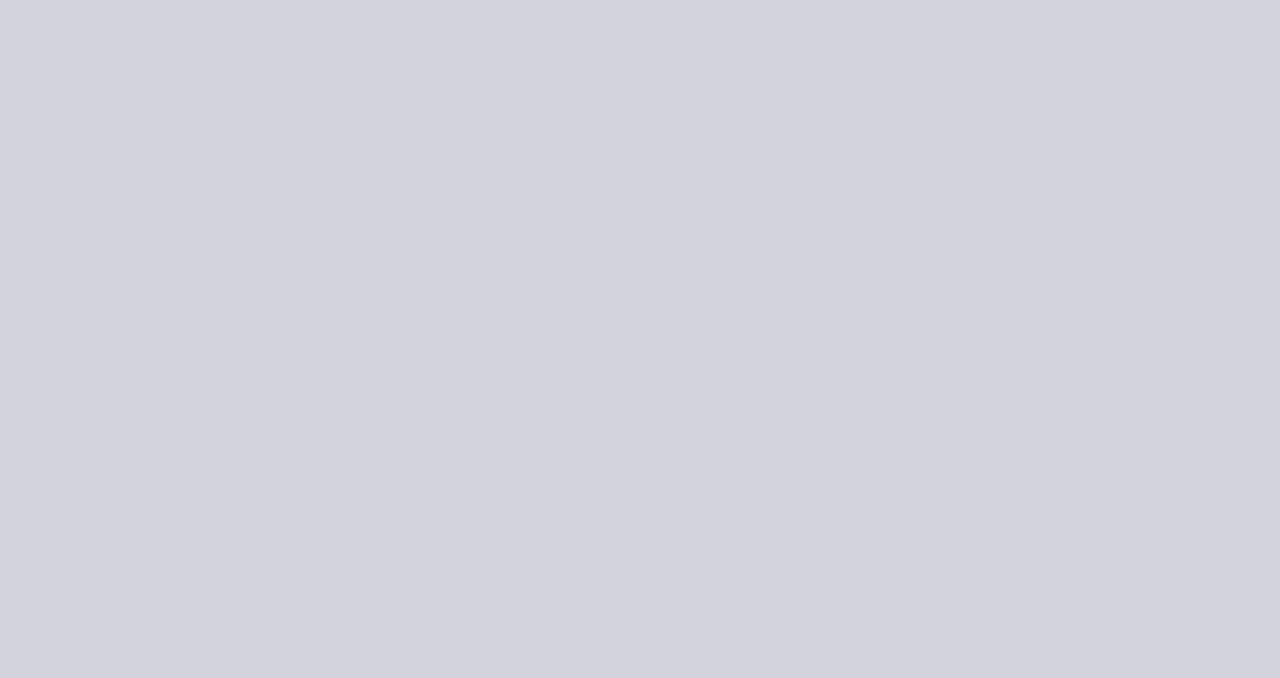
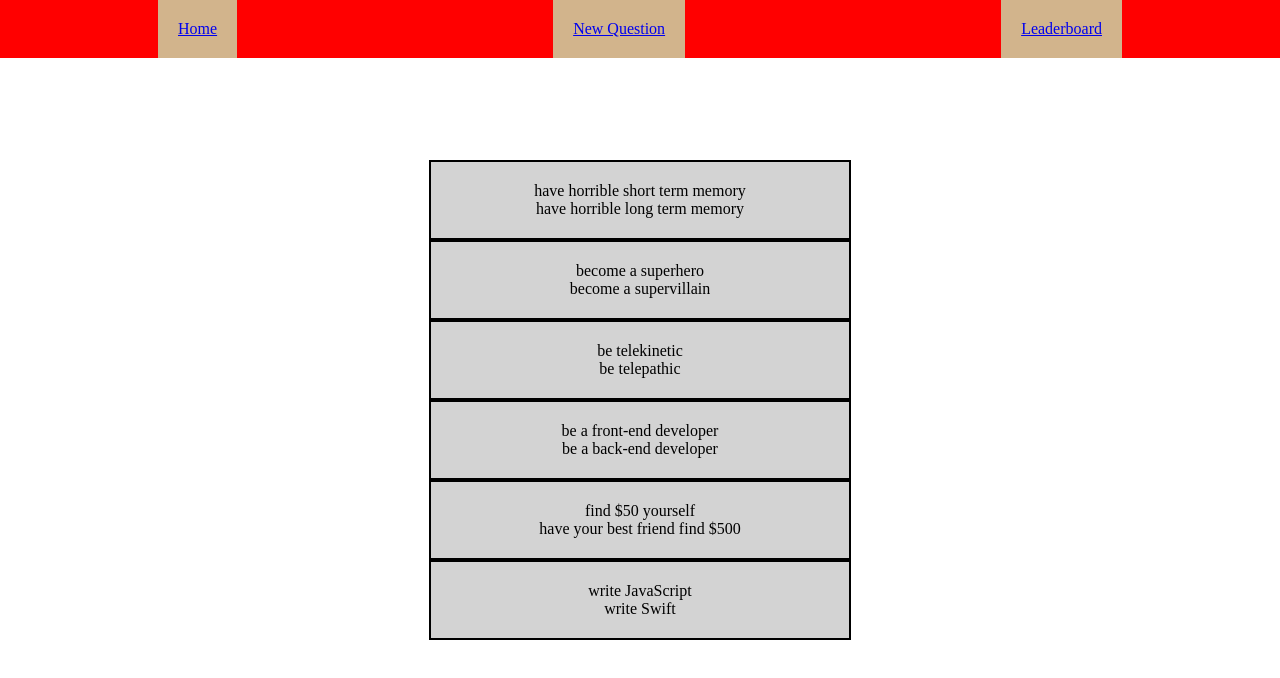
Before and after one commit to mmillerPNF/WouldYouRather_Final, a React (Create React App) app: page /home in a window 1280 px wide. Before the commit this address had no page. Shown: the top 678 px of the page. Built offline with nearby package versions, Linux system fonts and the light colour scheme.

Commit message:
Init commit

```diff
--- a/src/App.js
+++ b/src/App.js
@@ -1,17 +1,16 @@
 import React from "react";
 import { Route, Routes } from 'react-router-dom'
 import Display from "./Display";
+import Home from "./components/Home";
 
 function App() {
-
-
   return (
-    <main className="flex flex-col justify-start items-center w-screen min-h-screen  bg-gray-300">
+    <main>
       <Routes>
         <Route path='/' element={<Display />} />
+        <Route path='/home' element={<Home />} />
       </Routes>
     </main>
-
   );
 }
 
--- /dev/null
+++ b/src/Components/Home.js
@@ -0,0 +1,21 @@
+import React from "react";
+import { useSelector } from "react-redux";
+import { questions, users } from "../Data";
+import Nav from "./Nav";
+import Question from "./Question";
+
+export default function Home() {
+  const currentUser = useSelector(state => state.currentUser);
+  const allQuestions = questions;
+  console.log(allQuestions);
+  return (
+    <div className="container-navigation">
+      <Nav />
+      <div>
+        {allQuestions.map(question => {
+          return <Question key={question.id} question={question} />;
+        })}
+      </div>
+    </div>
+  );
+}
--- /dev/null
+++ b/src/Components/Nav.js
@@ -0,0 +1,19 @@
+import React from "react";
+import { useNavigate } from "react-router-dom";
+import { Link } from "react-router-dom";
+
+export default function Nav() {
+  return (
+    <div className="container-navigation-bar">
+      <div className="navigation">
+        <Link to="/home">Home</Link>
+      </div>
+      <div className="navigation">
+        <Link to="/add">New Question</Link>
+      </div>
+      <div className="navigation">
+        <Link to="/leaderboard">Leaderboard</Link>
+      </div>
+    </div>
+  );
+}
--- /dev/null
+++ b/src/Components/Question.js
@@ -0,0 +1,22 @@
+import React from "react";
+
+export default function Question(props) {
+  console.log("Props: ", props);
+  const question = props;
+  console.log(question.question.optionOne.text);
+  return (
+    <div className="container-question">
+      <div className="option-one">
+        {question.question.optionOne.text}
+      </div>
+      <div>
+          <span>
+
+          </span>
+      </div>
+      <div className="option-two">
+        {question.question.optionTwo.text}
+      </div>
+    </div>
+  );
+}
--- a/src/Components/Sign_in.js
+++ b/src/Components/Sign_in.js
@@ -1,5 +1,54 @@
-import React from "react";
+import React, { useState } from "react";
+import { useNavigate } from "react-router-dom";
+import { users } from "../Data";
+import { useDispatch } from "react-redux";
 
 export default function Sign_in() {
-  return <div>Sign_in</div>;
+  const [inputValue, setInputValue] = useState("");
+  const dispatch = useDispatch();
+  const navigate = useNavigate();
+
+  const handleSubmit = event => {
+    event.preventDefault();
+    if (inputValue) {
+      dispatch({ type: "LOG_IN", payload: inputValue });
+      navigate("/home");
+    }
+  };
+
+  const availableUsers = users.map(user => {
+    const { id, name } = user;
+    return { value: id, display: name };
+  });
+
+  return (
+    <div className="container-signin">
+      <div className="header">
+        <h2>Would You Rather Game!</h2>
+        <p>Please Sign In</p>
+      </div>
+      <div className="container-image">
+        {users.map(user => {
+          console.log(user);
+          return <img key={user.id} src={user.avatarURL} alt="User Avatar" />;
+        })}
+      </div>
+      <form className="form-signin" onSubmit={handleSubmit}>
+        <select
+          value={inputValue}
+          onChange={event => setInputValue(event.target.value)}
+        >
+          <option key={new Date().getTime}hidden={true}>Select User</option>
+          {availableUsers.map(user => {
+            return (
+              <option key={user.id} value={user.id}>
+                {user.display}
+              </option>
+            );
+          })}
+        </select>
+        <button>Submit</button>
+      </form>
+    </div>
+  );
 }
--- a/src/Data.js
+++ b/src/Data.js
@@ -140,26 +140,26 @@ function generateUID() {
         .toString(36).substring(2, 15)
 }
 
-function sortByHighestScore () {
-    let QuestionsArray = []
-    let array = []
-    state.users.map((item) => {
-        QuestionsArray.push(item.answeredQuestions + item.createdQuestions)
-    })
-    let sort = QuestionsArray.sort((a, b) => {
-        if (a < b) return 1;
-        if (a > b) return -1;
-        return 0;
-    })
+// function sortByHighestScore () {
+//     let QuestionsArray = []
+//     let array = []
+//     state.users.map((item) => {
+//         QuestionsArray.push(item.answeredQuestions + item.createdQuestions)
+//     })
+//     let sort = QuestionsArray.sort((a, b) => {
+//         if (a < b) return 1;
+//         if (a > b) return -1;
+//         return 0;
+//     })
 
-    sort.forEach((score) => {
+//     sort.forEach((score) => {
 
-        state.users.map((item) => {
-            console.log(item.answeredQuestions + item.createdQuestions)
-            if (score === item.answeredQuestions + item.createdQuestions) {
-                array.push(item)
-                return item
-            }
-        })
-    })
-}
+//         state.users.map((item) => {
+//             console.log(item.answeredQuestions + item.createdQuestions)
+//             if (score === item.answeredQuestions + item.createdQuestions) {
+//                 array.push(item)
+//                 return item
+//             }
+//         })
+//     })
+// }
--- a/src/Display.js
+++ b/src/Display.js
@@ -1,5 +1,5 @@
 import React from "react";
-import Sign_in from "./Components/Sign_in";
+import Sign_in from "./components/Sign_in";
 
 export default function Display() {
     return (
--- a/src/index.css
+++ b/src/index.css
@@ -1,3 +1,71 @@
-@tailwind base;
-@tailwind components;
-@tailwind utilities;
+body{
+    height: 100vh;
+    width: 100vw;
+}
+
+*{
+    margin: 0;
+    padding: 0;
+    box-sizing: border-box;
+}
+
+main{
+    display: flex;
+    justify-content: center;
+    align-items: center;
+    height: 100vh;
+    width: 100vw;
+
+}
+.container-signin {
+    display: flex;
+    flex-flow: column;
+    align-items: center;
+    justify-content: top;
+    text-align: center;
+    border: 2px solid black;
+    width: 60vw;
+    height: 70vh;
+    background-color: grey;
+}
+
+.container-image {
+    display: flex;
+    align-items: center;
+    justify-content: space-evenly;
+    width: 100%;
+    height: 55%;
+}
+
+img {
+    width: 100px;
+}
+
+.container-navigation-bar {
+ display: flex;
+ flex-direction: row;
+ align-items: flex-start;
+ background-color: red;
+ justify-content: space-around;
+ width: 100%;
+ position: absolute;
+ left: 0px;
+ top: 0px;
+}
+
+.navigation {
+    display: flex;
+    background-color: tan;
+    padding: 20px;
+}
+
+.container-question {
+    display: flex;
+    flex-direction: column;
+    background-color: lightgray;
+    border: 2px solid black;
+    width: 33vw;
+    height: 10vh;
+    align-items: center;
+    justify-content: center;
+}
--- a/src/index.js
+++ b/src/index.js
@@ -1,21 +1,37 @@
-import React from 'react';
-import ReactDOM from 'react-dom/client';
-import './index.css';
-import App from './App';
-import { BrowserRouter } from 'react-router-dom'
-import { createStore } from 'redux'
-import { Provider } from 'react-redux'
+import React from "react";
+import ReactDOM from "react-dom/client";
+import "./index.css";
+import App from "./App";
+import { BrowserRouter } from "react-router-dom";
+import { createStore } from "redux";
+import { Provider } from "react-redux";
+import { users } from "./Data";
 
+let initialState = {
+  users: users,
+  currentUser: ""
+};
 
+const reducer = (state, action) => {
+  console.log(state, action);
+  switch (action.type) {
+    case "LOG_IN":
+      const selectedUser = state.users.filter(
+        user => user.name === action.payload
+      );
+      return { ...state, currentUser: [...selectedUser] };
+  }
+  return state;
+};
 
-
-
-
-const root = ReactDOM.createRoot(document.getElementById('root'));
+const store = createStore(reducer, initialState);
+const root = ReactDOM.createRoot(document.getElementById("root"));
 root.render(
-  <BrowserRouter>
-    <React.StrictMode>
+  <Provider store={store}>
+    <BrowserRouter>
+      <React.StrictMode>
         <App />
-    </React.StrictMode>
-  </BrowserRouter>
+      </React.StrictMode>
+    </BrowserRouter>
+  </Provider>
 );
```
